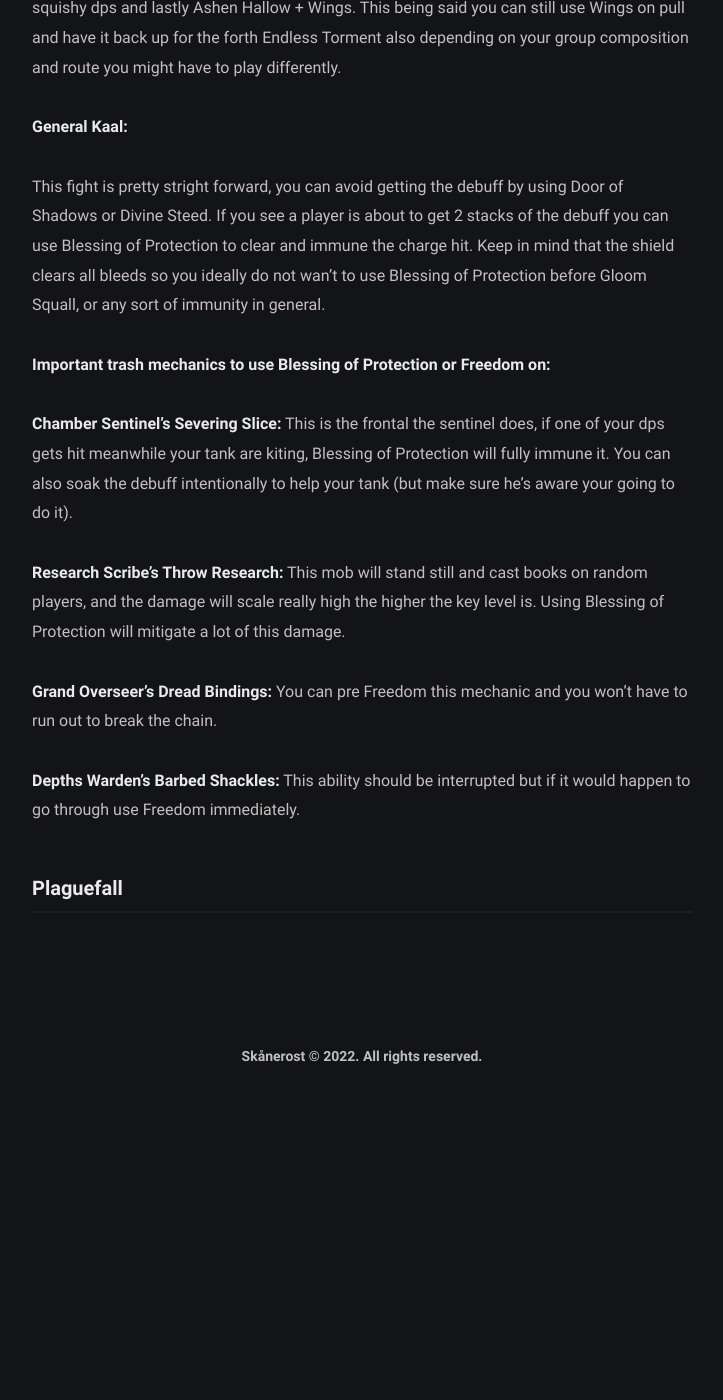
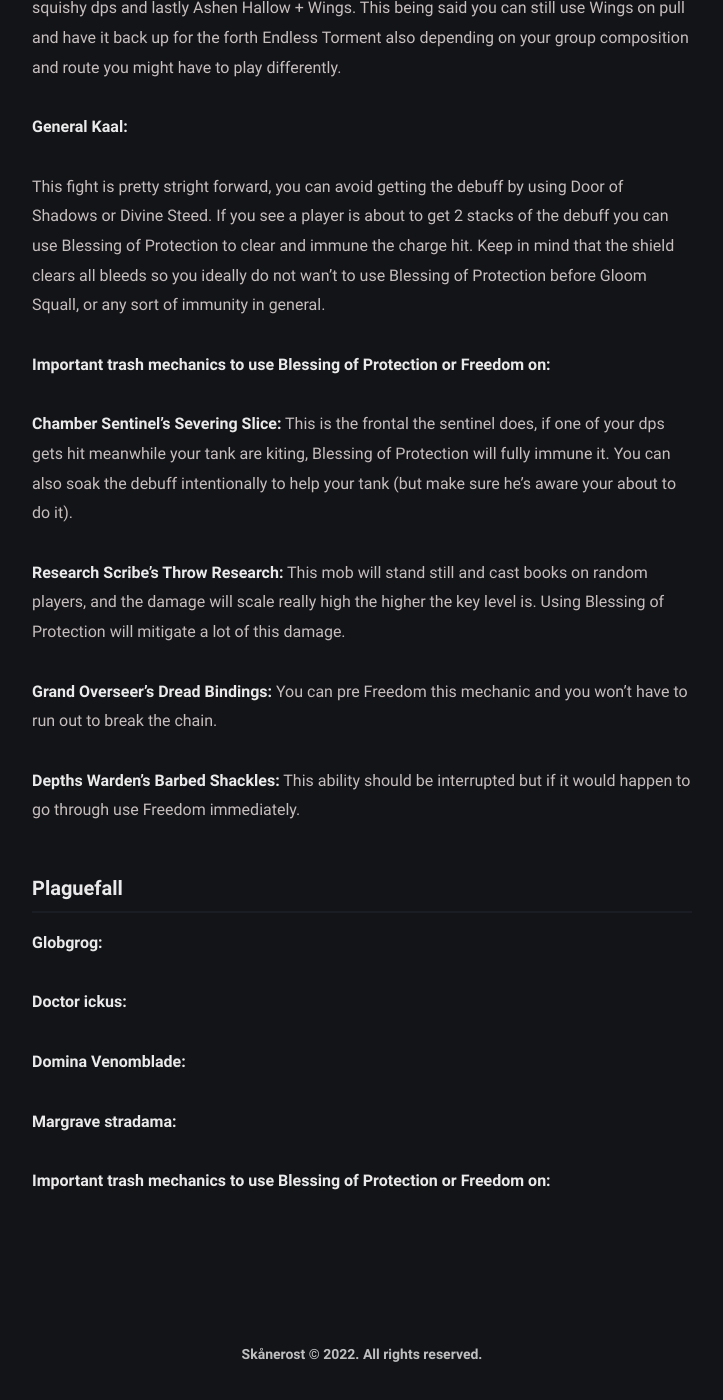
Before and after one commit to BetterThanWowhead/BetterThanWowhead.github.io, a Jekyll site: the page built from pages/M+/cd.md, in a window 1280 px wide and 1400 px high, scrolled down 2565 px. Shown: the whole window, without its empty margins (278-1001 px from the left). Built offline with Jekyll 4.4.1, drawn with Linux system fonts in a browser that asks for light colours; before the commit the page ends 3667 px from its top, so only the background shows below that.

Commit message:
Update cd.md

```diff
--- a/pages/M+/cd.md
+++ b/pages/M+/cd.md
@@ -48,7 +48,7 @@ This fight is pretty stright forward, you can avoid getting the debuff by using
 
 **Important trash mechanics to use Blessing of Protection or Freedom on:**
 
-**Chamber Sentinel's Severing Slice:** This is the frontal the sentinel does, if one of your dps gets hit meanwhile your tank are kiting, Blessing of Protection will fully immune it. You can also soak the debuff intentionally to help your tank (but make sure he's aware your going to do it).
+**Chamber Sentinel's Severing Slice:** This is the frontal the sentinel does, if one of your dps gets hit meanwhile your tank are kiting, Blessing of Protection will fully immune it. You can also soak the debuff intentionally to help your tank (but make sure he's aware your about to do it).
 
 **Research Scribe's Throw Research:** This mob will stand still and cast books on random players, and the damage will scale really high the higher the key level is. Using Blessing of Protection will mitigate a lot of this damage.
 
@@ -58,3 +58,13 @@ This fight is pretty stright forward, you can avoid getting the debuff by using
 
 ### **Plaguefall**
 ---
+
+**Globgrog:**
+
+**Doctor ickus:**
+
+**Domina Venomblade:**
+
+**Margrave stradama:**
+
+**Important trash mechanics to use Blessing of Protection or Freedom on:**
```
